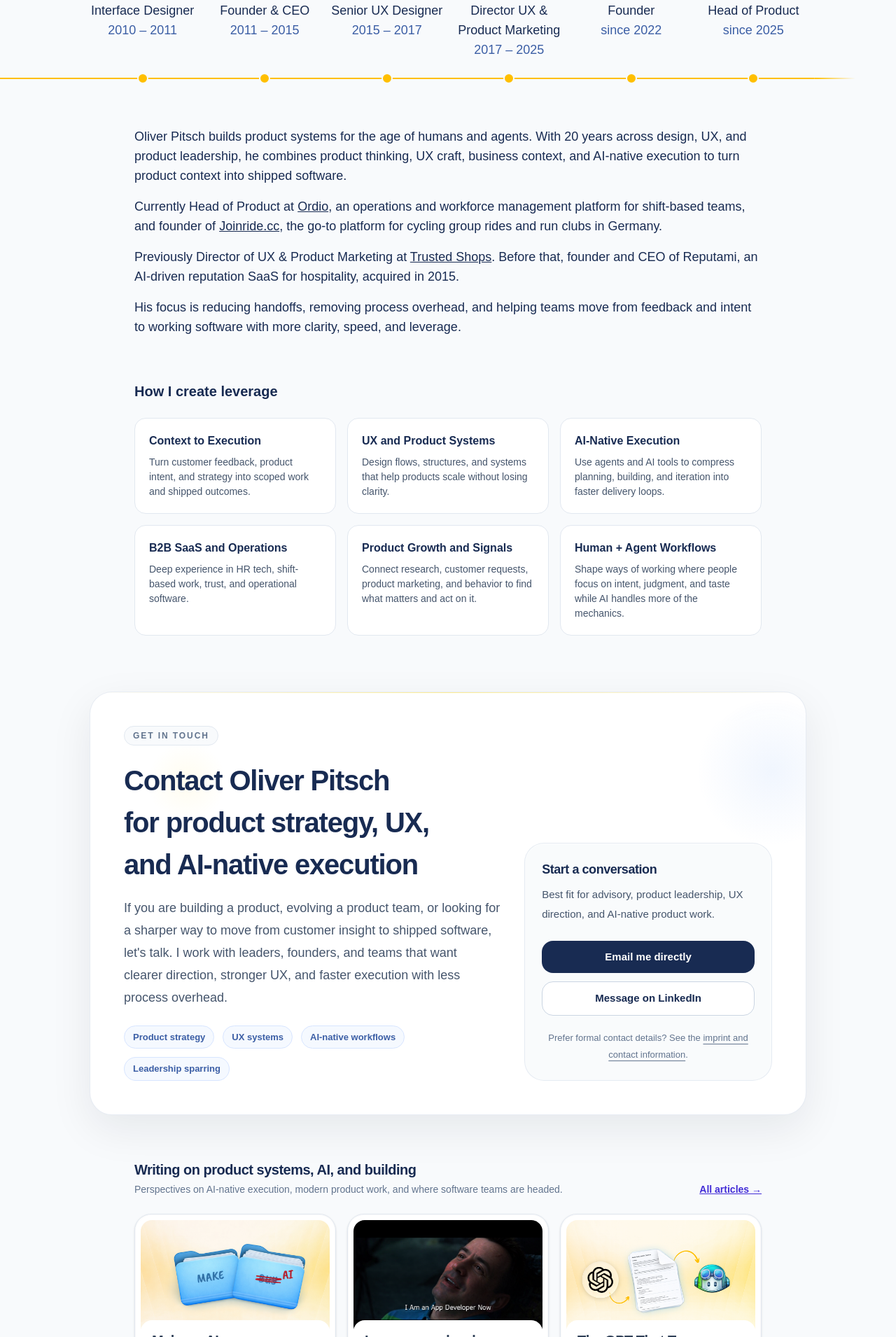
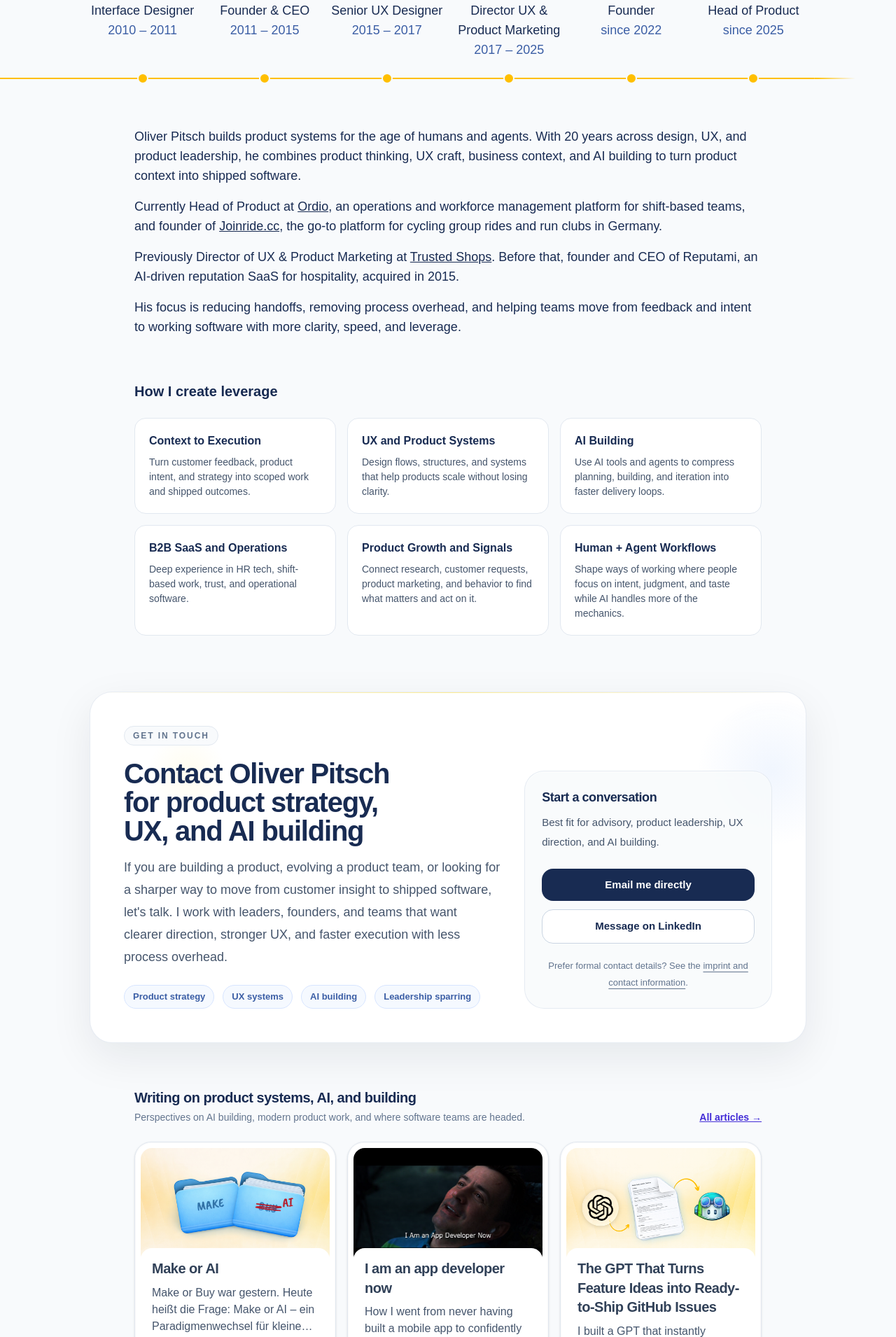
Before and after one commit to oliverpitsch/oliverpitsch.github.io, a Next.js app: page / in a window 1280 px wide. Shown: the part 749-2659 px from the top of the page at 70% size. Built offline with nearby package versions, Linux system fonts and the light colour scheme.

Commit message:
Refine homepage positioning and contact CTA

```diff
--- a/src/app/page.tsx
+++ b/src/app/page.tsx
@@ -172,23 +172,12 @@ function Social() {
 }
 
 function ContactCTA() {
-  const topics = [
-    'Product strategy',
-    'UX systems',
-    'AI-native workflows',
-    'Leadership sparring',
-  ];
+  const topics = ['Product strategy', 'UX systems', 'AI building', 'Leadership sparring'];
 
   return (
-    <section
-      className="mx-auto mt-20 max-w-5xl px-4 lg:px-0"
-      aria-labelledby="contact-heading"
-    >
+    <section className="mx-auto mt-20 max-w-5xl px-4 lg:px-0" aria-labelledby="contact-heading">
       <div className="relative overflow-hidden rounded-[32px] border border-slate-200/80 bg-white px-6 py-8 shadow-[0_20px_60px_rgba(15,23,42,0.08)] dark:border-slate-800 dark:bg-[#152544] sm:px-8 sm:py-10 lg:px-12 lg:py-12">
-        <div
-          className="absolute inset-0 opacity-80 dark:opacity-100"
-          aria-hidden="true"
-        >
+        <div className="absolute inset-0 opacity-80 dark:opacity-100" aria-hidden="true">
           <div className="absolute -right-16 top-0 h-56 w-56 rounded-full bg-[radial-gradient(circle,_rgba(77,142,243,0.1),_transparent_68%)]" />
           <div className="absolute left-[8%] top-[12%] h-28 w-28 rounded-full bg-[radial-gradient(circle,_rgba(255,213,0,0.08),_transparent_72%)]" />
           <div className="absolute inset-x-0 top-0 h-px bg-[linear-gradient(90deg,transparent,rgba(255,213,0,0.55),transparent)]" />
@@ -201,15 +190,15 @@ function ContactCTA() {
             </p>
             <h2
               id="contact-heading"
-              className="mt-5 max-w-3xl text-balance text-[32px] font-semibold tracking-[-0.03em] text-[#182B52] dark:text-white sm:text-[40px]"
+              className="mt-5 max-w-3xl text-balance text-[32px] font-semibold leading-[1.02] tracking-[-0.03em] text-[#182B52] dark:text-white sm:text-[40px]"
             >
-              Contact Oliver Pitsch for product strategy, UX, and AI-native execution
+              Contact Oliver Pitsch for product strategy, UX, and AI building
             </h2>
             <p className="mt-4 max-w-3xl text-pretty text-[17px] leading-8 text-slate-600 dark:text-slate-300 sm:text-[18px]">
               If you are building a product, evolving a product team, or looking for a sharper way
-              to move from customer insight to shipped software, let&apos;s talk. I work with leaders,
-              founders, and teams that want clearer direction, stronger UX, and faster execution
-              with less process overhead.
+              to move from customer insight to shipped software, let&apos;s talk. I work with
+              leaders, founders, and teams that want clearer direction, stronger UX, and faster
+              execution with less process overhead.
             </p>
 
             <div className="mt-6 flex flex-wrap gap-3">
@@ -229,7 +218,7 @@ function ContactCTA() {
               Start a conversation
             </h3>
             <p className="mt-2 text-[15px] leading-7 text-slate-600 dark:text-slate-300">
-              Best fit for advisory, product leadership, UX direction, and AI-native product work.
+              Best fit for advisory, product leadership, UX direction, and AI building.
             </p>
 
             <div className="mt-6 flex flex-col gap-3">
@@ -277,7 +266,7 @@ export default async function Home() {
             Oliver Pitsch
           </h1>
           <p className="mx-auto mt-6 max-w-2xl text-balance text-[21px] font-semibold tracking-[0.01em] text-[#3B5EA5] dark:text-[#8DAEF0] sm:text-[24px]">
-            Product, UX, and AI-native execution
+            Product, UX, and AI building
           </p>
           <p className="mx-auto mt-4 max-w-xl text-balance text-[17px] leading-7 text-slate-500 dark:text-slate-400 sm:text-[19px]">
             Turning product context into shipped software
@@ -293,7 +282,7 @@ export default async function Home() {
           <p>
             Oliver Pitsch builds product systems for the age of humans and agents. With 20 years
             across design, UX, and product leadership, he combines product thinking, UX craft,
-            business context, and AI-native execution to turn product context into shipped software.
+            business context, and AI building to turn product context into shipped software.
           </p>
           <p className="mt-4">
             Currently Head of Product at{' '}
@@ -336,8 +325,8 @@ export default async function Home() {
                   desc: 'Design flows, structures, and systems that help products scale without losing clarity.',
                 },
                 {
-                  label: 'AI-Native Execution',
-                  desc: 'Use agents and AI tools to compress planning, building, and iteration into faster delivery loops.',
+                  label: 'AI Building',
+                  desc: 'Use AI tools and agents to compress planning, building, and iteration into faster delivery loops.',
                 },
                 {
                   label: 'B2B SaaS and Operations',
@@ -376,8 +365,8 @@ export default async function Home() {
                   Writing on product systems, AI, and building
                 </h2>
                 <p className="mt-1 text-[14px] text-slate-500 dark:text-slate-400">
-                  Perspectives on AI-native execution, modern product work, and where software teams
-                  are headed.
+                  Perspectives on AI building, modern product work, and where software teams are
+                  headed.
                 </p>
               </div>
               <Link
```
